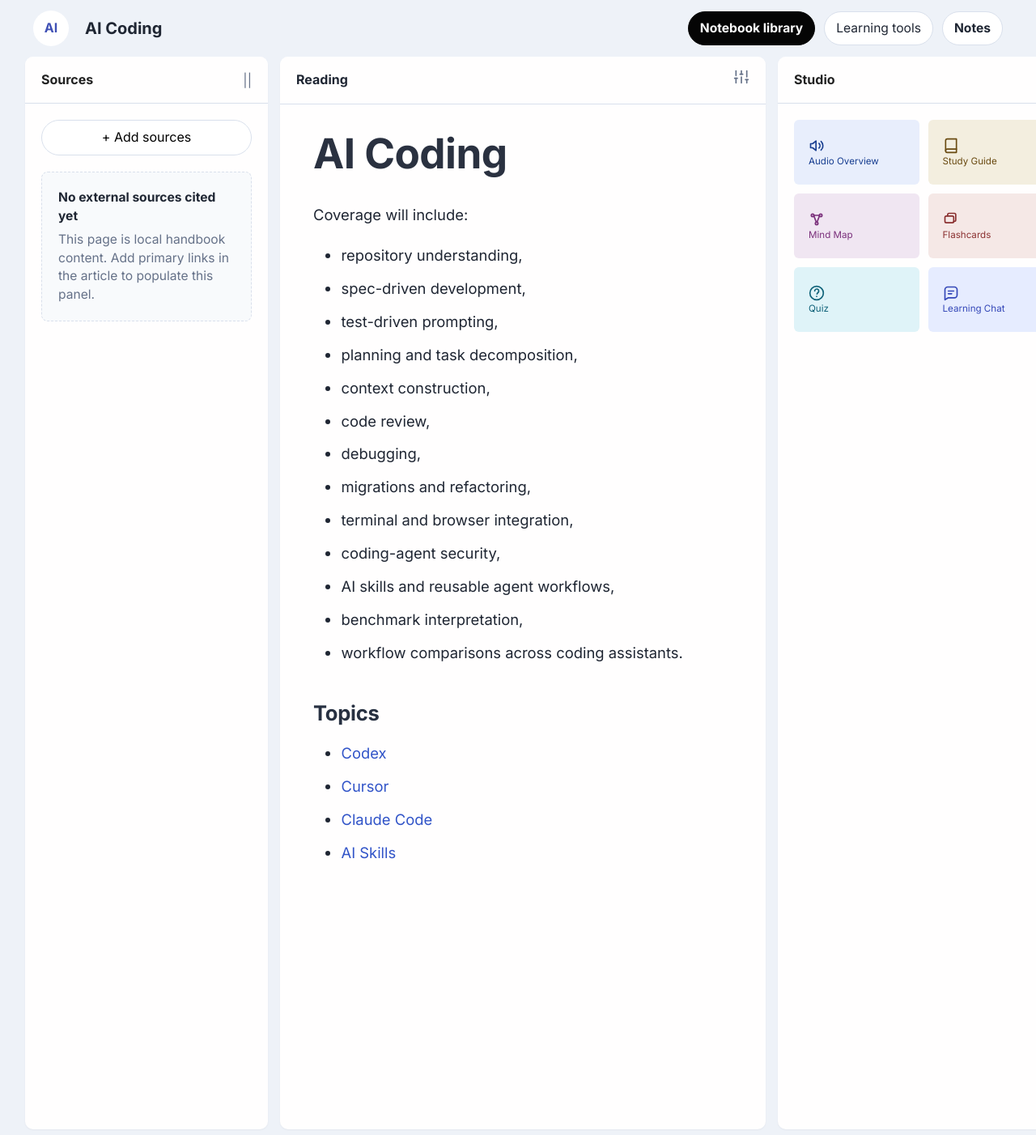
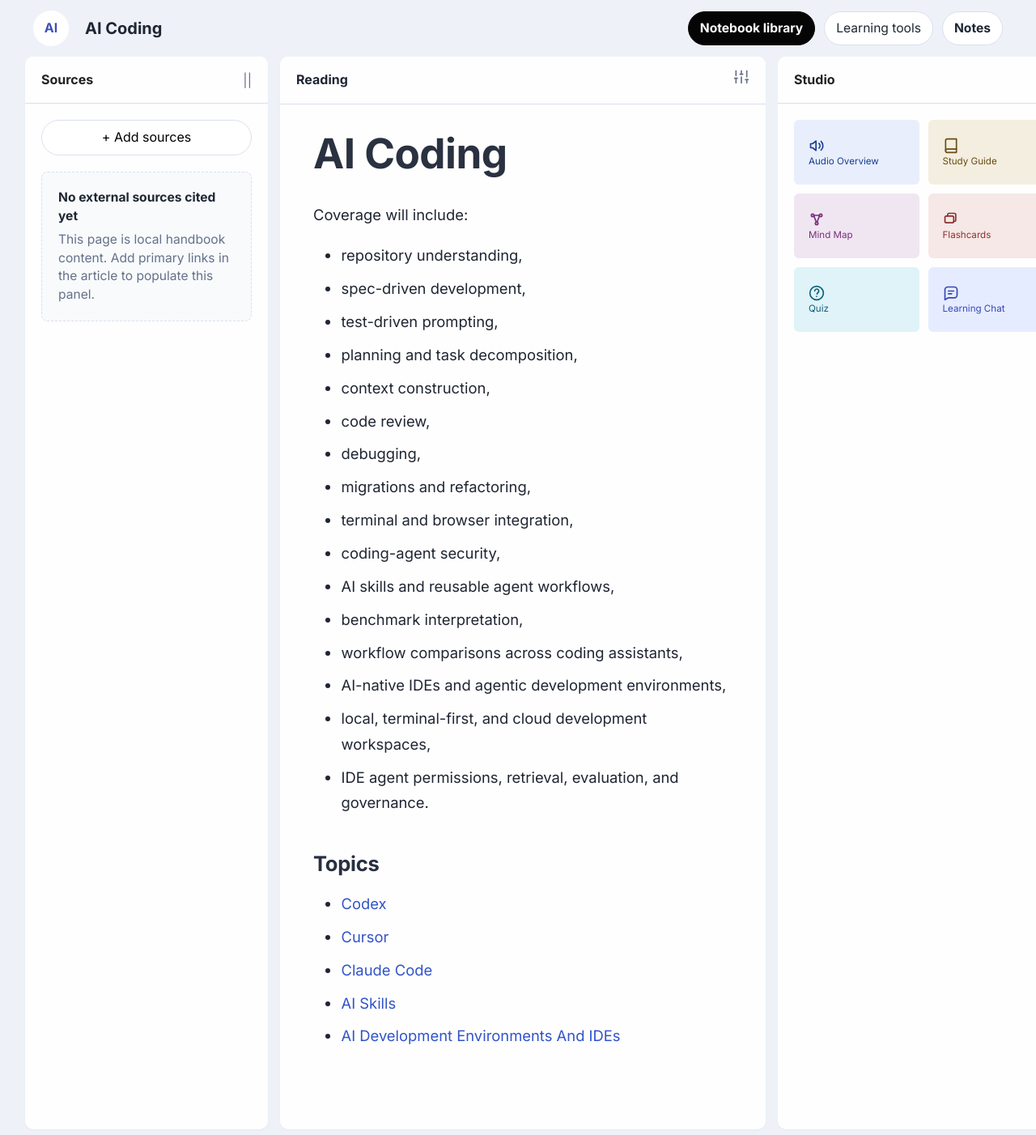
Before and after one commit to binli120/ai-engineering-intelligence, an MkDocs documentation site: the page built from docs/coding/index.md, in a window 1280 px wide. Shown: the whole page at 81% size. Built offline with MkDocs 1.6.1 and Material for MkDocs 9.7.7, drawn with Linux system fonts in a browser that asks for light colours.

```diff
--- a/docs/assets/learning-tools.js
+++ b/docs/assets/learning-tools.js
@@ -1274,7 +1274,7 @@
       {
         title: "Cursor",
         href: "/coding/cursor/",
-        meta: "AI Coding - 9 sections",
+        meta: "AI Coding - 10 sections",
         accent: "green",
         mark: "CU",
         summary: "Editor-native agents, rules, tools, and MCP",
@@ -1294,6 +1294,14 @@
         accent: "lime",
         mark: "SK",
         summary: "Reusable workflows and agent capability packages",
+      },
+      {
+        title: "AI Development Environments",
+        href: "/coding/ai-development-environments/",
+        meta: "AI Coding - 9 sections",
+        accent: "cyan",
+        mark: "IDE",
+        summary: "AI-native IDEs, agent runtimes, context, permissions, and evaluation",
       },
       {
         title: "Learning Tools",
--- a/docs/coding/index.md
+++ b/docs/coding/index.md
@@ -14,7 +14,10 @@ Coverage will include:
 - coding-agent security,
 - AI skills and reusable agent workflows,
 - benchmark interpretation,
-- workflow comparisons across coding assistants.
+- workflow comparisons across coding assistants,
+- AI-native IDEs and agentic development environments,
+- local, terminal-first, and cloud development workspaces,
+- IDE agent permissions, retrieval, evaluation, and governance.
 
 ## Topics
 
@@ -22,3 +25,4 @@ Coverage will include:
 - [Cursor](cursor.md)
 - [Claude Code](claude-code.md)
 - [AI Skills](ai-skills.md)
+- [AI Development Environments And IDEs](ai-development-environments.md)
--- a/mkdocs.yml
+++ b/mkdocs.yml
@@ -34,6 +34,7 @@ nav:
       - Cursor: coding/cursor.md
       - Claude Code: coding/claude-code.md
       - AI Skills: coding/ai-skills.md
+      - AI Development Environments and IDEs: coding/ai-development-environments.md
   - Learning Tools: learning-tools/index.md
   - Production AI:
       - RAG: production/rag.md
```
Also changed, not shown: docs/coding/ai-development-environments.md (added, +139 -0 lines), 10 other files.
